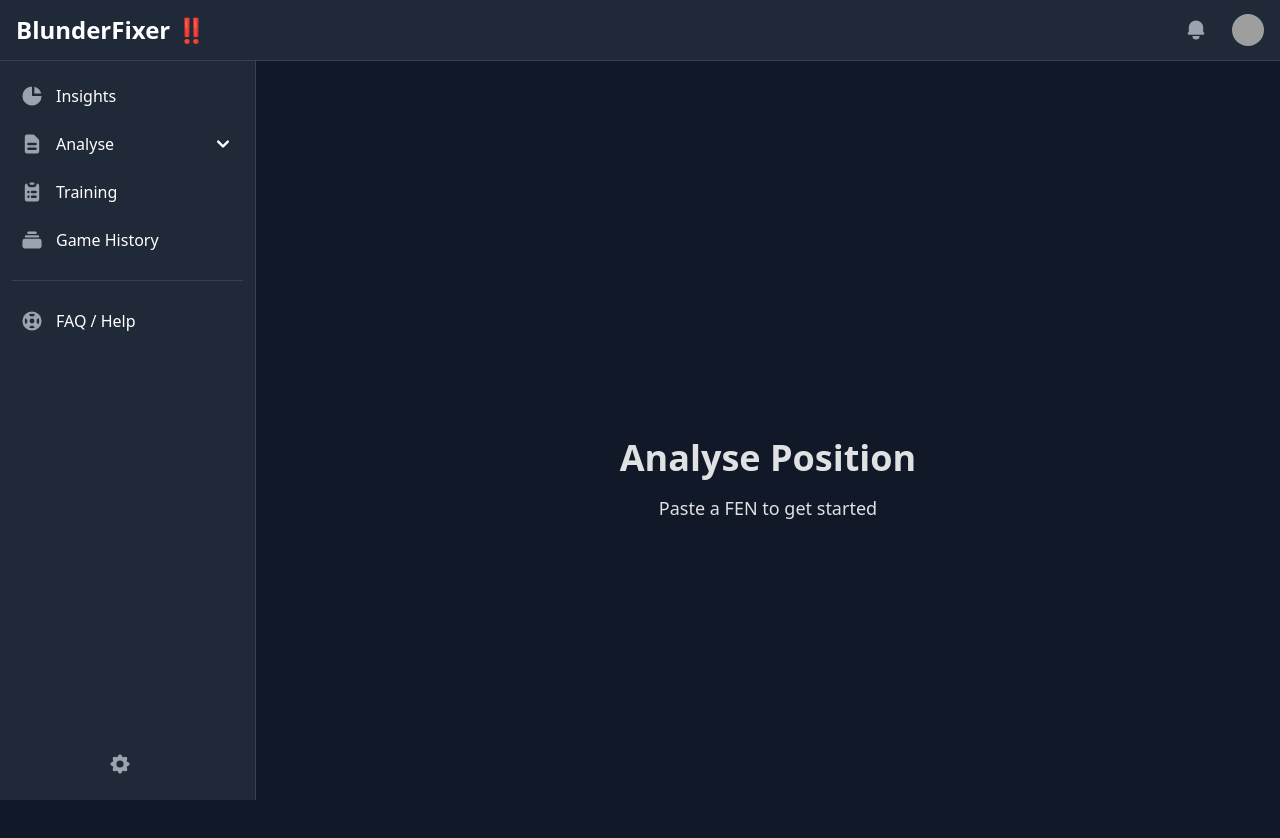
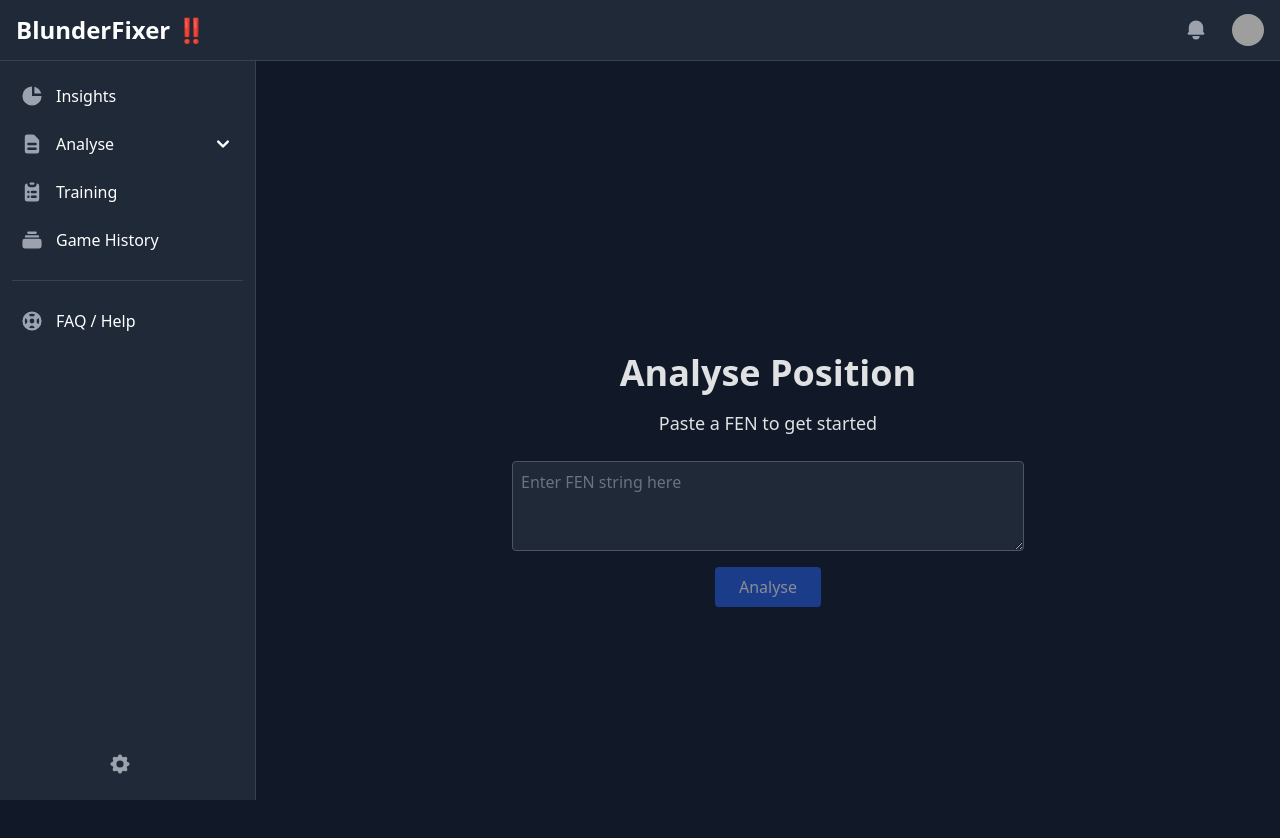
Before and after one commit to mattslight/blunderfixer-react, a React (Vite) app: page /analyse/position in a window 1280 px wide. Shown: the top 838 px of the page. Built offline with nearby package versions, Linux system fonts and the light colour scheme; no server answers; grey boxes are pictures that could not be loaded.

Commit message:
wire up AnalysePosition to API

```diff
--- a/src/pages/AnalysePosition.jsx
+++ b/src/pages/AnalysePosition.jsx
@@ -1,8 +1,55 @@
+import { useState } from "react";
+import { analyseFEN } from "../api/analyse-fen"; // make sure you created /api/analyse.js
+
 export default function AnalysePosition() {
+  const [fen, setFEN] = useState("");
+  const [result, setResult] = useState(null);
+  const [loading, setLoading] = useState(false);
+  const [error, setError] = useState(null);
+
+  async function handleAnalyse() {
+    setLoading(true);
+    setError(null);
+    try {
+      const analysis = await analyseFEN(fen);
+      setResult(analysis);
+    } catch (err) {
+      console.error("Error analysing FEN:", err);
+      setError("Failed to analyse position.");
+    } finally {
+      setLoading(false);
+    }
+  }
+
   return (
-    <div className="flex flex-col items-center justify-center h-screen">
+    <div className="flex flex-col items-center justify-center h-screen p-4">
       <h1 className="text-4xl font-bold mb-4">Analyse Position</h1>
-      <p className="text-lg">Paste a FEN to get started</p>
+      <p className="text-lg mb-6">Paste a FEN to get started</p>
+
+      <textarea
+        className="w-full max-w-lg p-2 border border-gray-300 rounded mb-4 dark:bg-gray-800 dark:text-white dark:border-gray-600"
+        rows="3"
+        placeholder="Enter FEN string here"
+        value={fen}
+        onChange={(e) => setFEN(e.target.value)}
+      />
+
+      <button
+        onClick={handleAnalyse}
+        disabled={!fen || loading}
+        className="px-6 py-2 bg-blue-600 text-white rounded hover:bg-blue-700 disabled:opacity-50"
+      >
+        {loading ? "Analysing..." : "Analyse"}
+      </button>
+
+      {error && <p className="mt-4 text-red-500">{error}</p>}
+
+      {result && (
+        <div className="mt-6 p-4 w-full max-w-lg bg-gray-100 dark:bg-gray-700 rounded">
+          <h2 className="text-2xl font-semibold mb-2">Analysis Result</h2>
+          <pre className="whitespace-pre-wrap break-words">{JSON.stringify(result, null, 2)}</pre>
+        </div>
+      )}
     </div>
   );
 }
```
